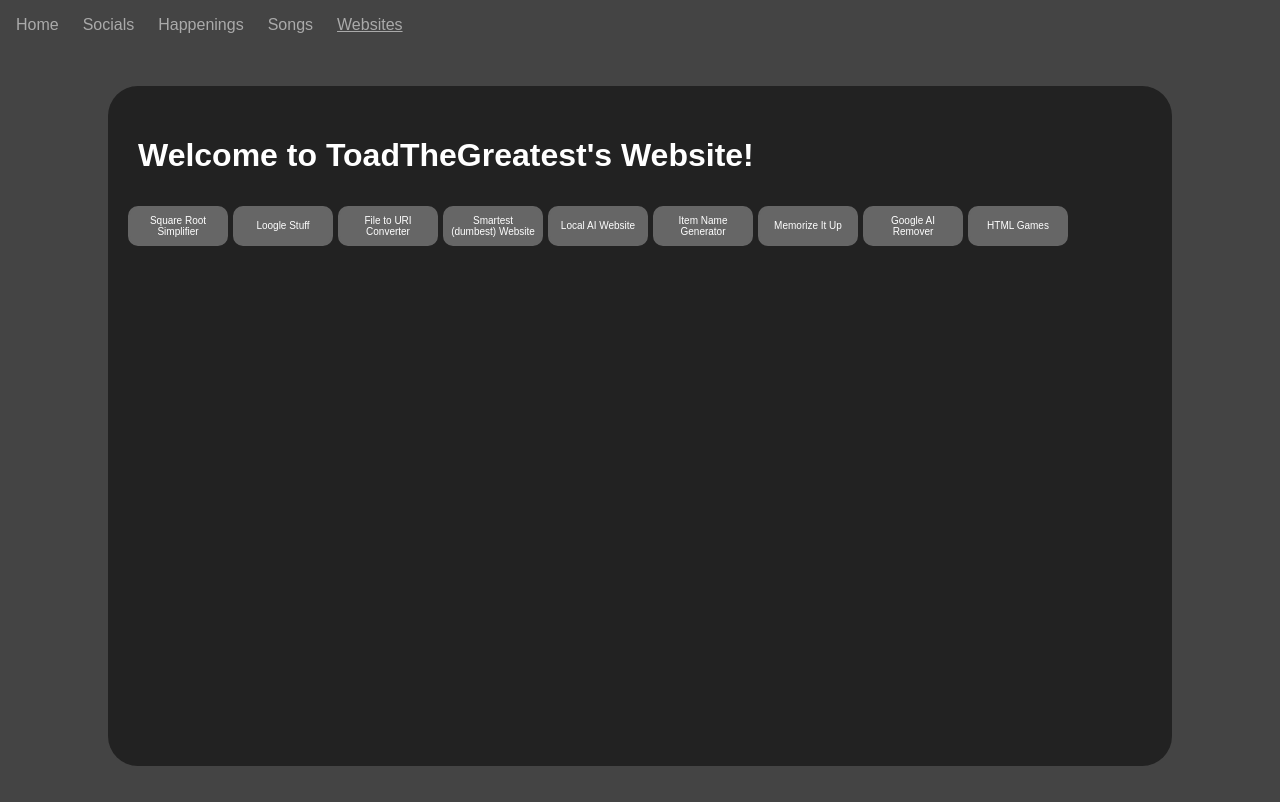
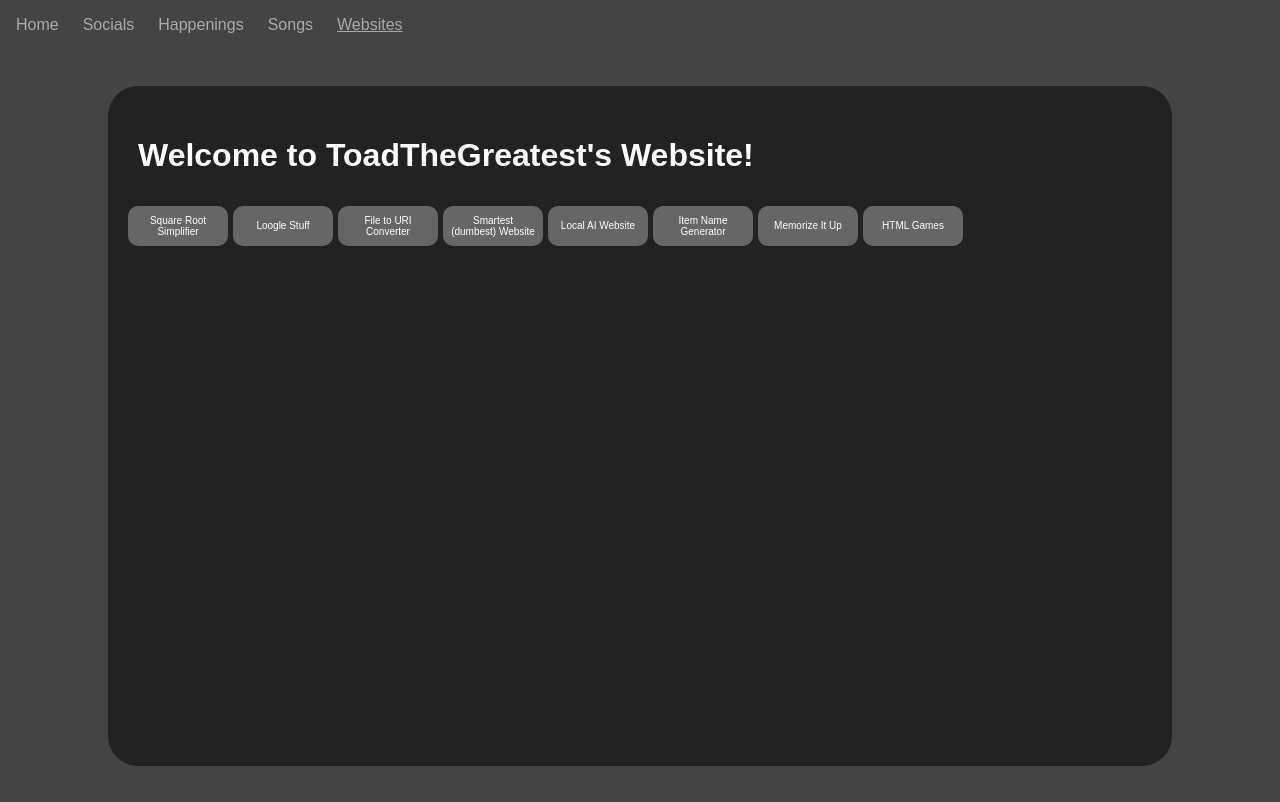
Before and after one commit to ToadTheGreatest/ToadTheGreatest, a plain HTML site: page docs/github-pages/index.html in a window 1280 px wide. Drawn offline with Linux system fonts and the light colour scheme.

Commit message:
removed page i didnt make

```diff
--- a/docs/github-pages/index.html
+++ b/docs/github-pages/index.html
@@ -156,7 +156,6 @@
                 <button onclick="gotogithubpage('ollama-local-AI-website')">Local AI Website</button>
                 <button onclick="gotogithubpage('item-name-generator')">Item Name Generator</button>
                 <button onclick="gotogithubpage('memorize-it-up')">Memorize It Up</button>
-                <button onclick="gotogithubpage('Google-AI-Remover')">Google AI Remover</button>
                 <button onclick="gotogithubpage('HTML-Games')">HTML Games</button>
             </div>
         </div>
```
